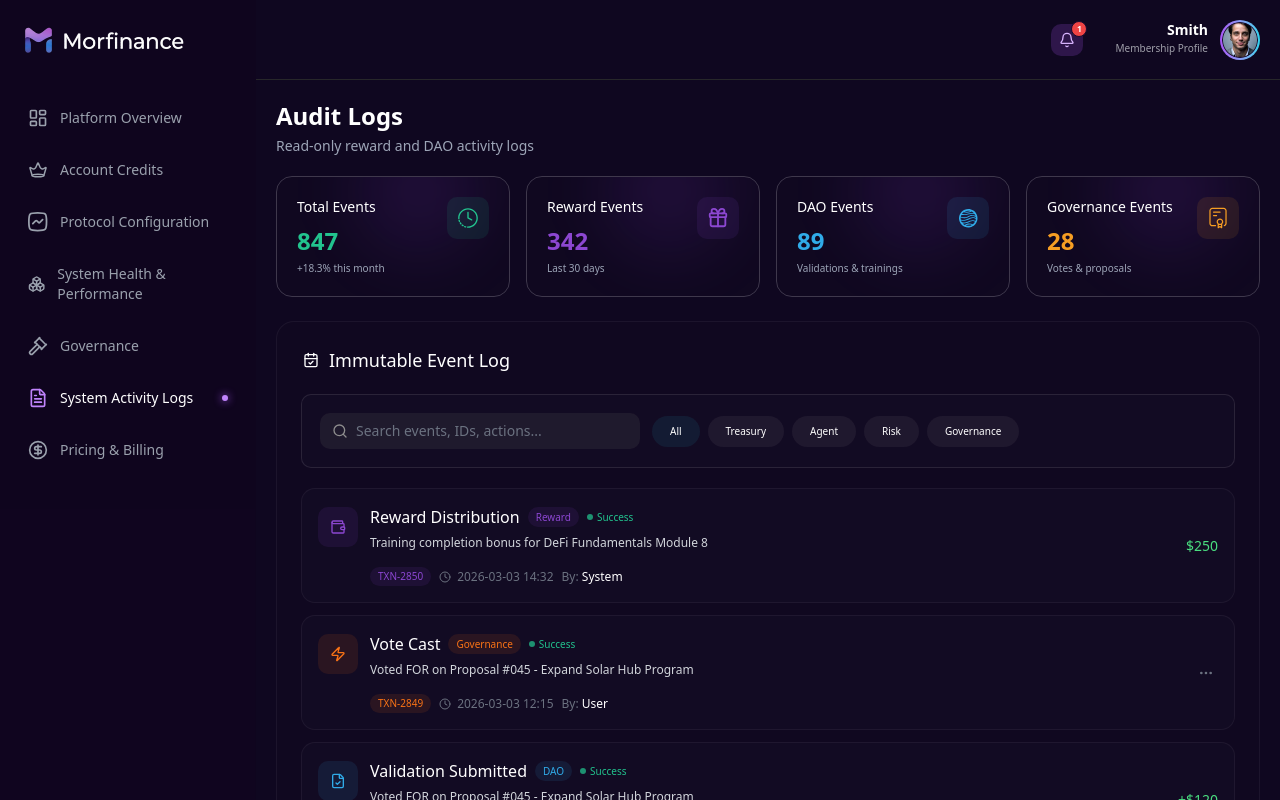
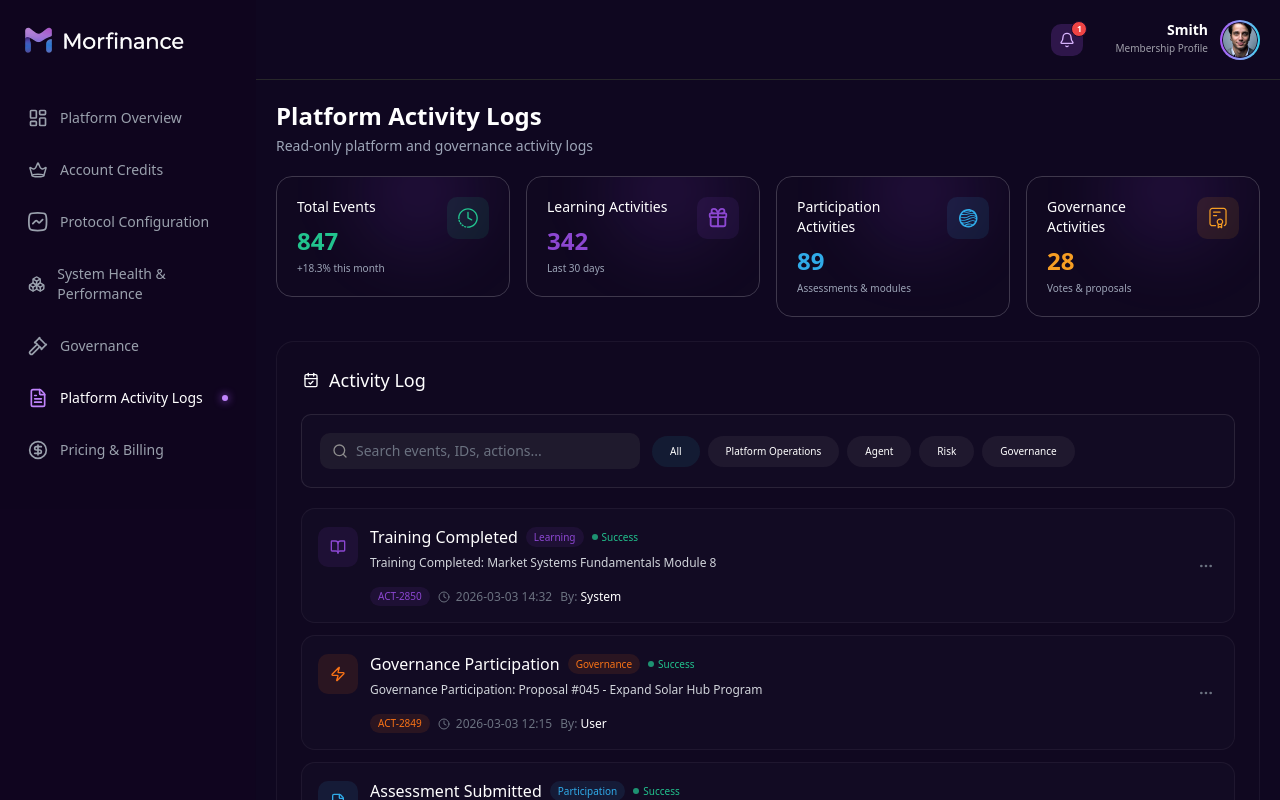
Before and after one commit to Mor-Fin-AI/frontend-v2, a Next.js app: page /audit-logs in a window 1280 px wide. Built offline with nearby package versions, Linux system fonts and the light colour scheme.

Commit message:
Pricing page & System Activity Log Page Rewordding Update

```diff
--- a/src/app/(dashboard)/audit-logs/components/EventLog.tsx
+++ b/src/app/(dashboard)/audit-logs/components/EventLog.tsx
@@ -9,9 +9,9 @@ import clsx from 'clsx';
 // ─── Style maps ───────────────────────────────────────────────────────────────
 
 const CATEGORY_STYLES: Record<EventCategory, { label: string; bg: string }> = {
-    Reward: { label: 'text-[#8C47D1]', bg: 'bg-[#8C47D11A]' },
+    Learning: { label: 'text-[#8C47D1]', bg: 'bg-[#8C47D11A]' },
     Governance: { label: 'text-[#F97316]', bg: 'bg-[#F973161A]' },
-    DAO: { label: 'text-[#30ABE8]', bg: 'bg-[#30ABE81A]' },
+    Participation: { label: 'text-[#30ABE8]', bg: 'bg-[#30ABE81A]' },
 };
 
 const STATUS_STYLES: Record<EventStatus, { dot: string; label: string }> = {
@@ -21,17 +21,17 @@ const STATUS_STYLES: Record<EventStatus, { dot: string; label: string }> = {
 };
 
 const ICON_MAP: Record<string, React.ReactNode> = {
-    reward: <Wallet className="w-4 h-4 text-[#8C47D1]" />,
+    learning: <BookOpen className="w-4 h-4 text-[#8C47D1]" />,
     governance: <Zap className="w-4 h-4 text-[#F97316]" />,
-    dao: <FileCheck className="w-4 h-4 text-[#30ABE8]" />,
+    participation: <FileCheck className="w-4 h-4 text-[#30ABE8]" />,
     training: <BookOpen className="w-4 h-4 text-[#F69E23]" />,
     warning: <AlertTriangle className="w-4 h-4 text-[#EF4444]" />,
 };
 
 const ICON_BG: Record<string, string> = {
-    reward: 'bg-[#8C47D11A] ',
+    learning: 'bg-[#8C47D11A] ',
     governance: 'bg-[#F973161A]',
-    dao: 'bg-[#30ABE81A] ',
+    participation: 'bg-[#30ABE81A] ',
     training: 'bg-[#F69E231A] ',
     warning: 'bg-[#EF44441A] ',
 };
@@ -57,9 +57,9 @@ function StatusBadge({ status }: { status: EventStatus }) {
     );
 }
 
-// ─── TXN Badge ────────────────────────────────────────────────────────────────
+// ─── Act Badge ────────────────────────────────────────────────────────────────
 
-function TxnBadge({ txnId, category, flagged }: { txnId: string; category: EventCategory; flagged?: boolean }) {
+function ActBadge({ actId, category, flagged }: { actId: string; category: EventCategory; flagged?: boolean }) {
     const s = CATEGORY_STYLES[category];
     return (
         <span className={clsx(
@@ -68,7 +68,7 @@ function TxnBadge({ txnId, category, flagged }: { txnId: string; category: Event
                 ? 'bg-[#EF44441A] border-[#EF444433] text-[#EF4444]'
                 : clsx(s.bg, 'border-[#FFFFFF0D]', s.label)
         )}>
-            {txnId}
+            {actId}
         </span>
     );
 }
@@ -76,8 +76,6 @@ function TxnBadge({ txnId, category, flagged }: { txnId: string; category: Event
 // ─── Single log row
 
 function LogRow({ log, index }: { log: AuditLog; index: number }) {
-    const hasAmount = !!log.amount;
-
     return (
         <motion.div
             initial={{ opacity: 0, y: 10 }}
@@ -113,7 +111,7 @@ function LogRow({ log, index }: { log: AuditLog; index: number }) {
 
                 {/* Meta row */}
                 <div className="flex items-center gap-2 flex-wrap">
-                    <TxnBadge txnId={log.txnId} category={log.category} flagged={log.highlighted} />
+                    <ActBadge actId={log.actId} category={log.category} flagged={log.highlighted} />
                     <div className="flex items-center gap-1.5 text-[#6B7280] font-normal text-xs font-inter">
                         <Clock className="w-3 h-3" />
                         <span>{log.timestamp}</span>
@@ -124,20 +122,11 @@ function LogRow({ log, index }: { log: AuditLog; index: number }) {
                 </div>
             </div>
 
-            {/* Right: Amount or actions */}
+            {/* Right: actions */}
             <div className="flex-shrink-0 flex items-center self-center">
-                {hasAmount ? (
-                    <span className={clsx(
-                        'text-sm font-medium font-inter',
-                        log.amountColor === 'green' ? 'text-[#4ADE80]' : 'text-[#EF4444]'
-                    )}>
-                        {log.amount}
-                    </span>
-                ) : (
-                    <button className="text-[#6B7280] hover:text-white transition-colors p-1">
-                        <MoreHorizontal className="w-4 h-4" />
-                    </button>
-                )}
+                <button className="text-[#6B7280] hover:text-white transition-colors p-1">
+                    <MoreHorizontal className="w-4 h-4" />
+                </button>
             </div>
         </motion.div>
     );
@@ -156,7 +145,7 @@ export default function EventLog() {
         const matchesSearch =
             search === '' ||
             log.title.toLowerCase().includes(search.toLowerCase()) ||
-            log.txnId.toLowerCase().includes(search.toLowerCase()) ||
+            log.actId.toLowerCase().includes(search.toLowerCase()) ||
             log.description.toLowerCase().includes(search.toLowerCase());
         return matchesFilter && matchesSearch;
     });
@@ -168,7 +157,7 @@ export default function EventLog() {
                 <div className="w-5 h-5 rounded  flex items-center justify-center">
                     <CalendarCheck className="w-4 h-4 text-white" />
                 </div>
-                <p className="text-white text-base md:text-lg font-medium font-inter">Immutable Event Log</p>
+                <p className="text-white text-base md:text-lg font-medium font-inter">Activity Log</p>
             </div>
 
             {/* Search + Filters */}
--- a/src/app/(dashboard)/audit-logs/data.tsx
+++ b/src/app/(dashboard)/audit-logs/data.tsx
@@ -30,7 +30,7 @@ export const auditStats: AuditStat[] = [
     variant: 'success',
   },
   {
-    title: 'Reward Events',
+    title: 'Learning Activities',
     value: 342,
     subtitle: 'Last 30 days',
     icon: Gift,
@@ -41,9 +41,9 @@ export const auditStats: AuditStat[] = [
     variant: 'default',
   },
   {
-    title: 'DAO Events',
+    title: 'Participation Activities',
     value: 89,
-    subtitle: 'Validations & trainings',
+    subtitle: 'Assessments & modules',
     icon: EventsIcon,
     iconBg: 'bg-[#30ABE81A]',
     iconColor: 'text-[#30ABE8]',
@@ -52,7 +52,7 @@ export const auditStats: AuditStat[] = [
     variant: 'default',
   },
   {
-    title: 'Governance Events',
+    title: 'Governance Activities',
     value: 28,
     subtitle: 'Votes & proposals',
     icon: VotesEventIcon,
@@ -66,22 +66,20 @@ export const auditStats: AuditStat[] = [
 
 // ─── Audit Log Entries
 
-export type EventCategory = 'Reward' | 'Governance' | 'DAO';
+export type EventCategory = 'Learning' | 'Governance' | 'Participation';
 export type EventStatus = 'Success' | 'Flagged' | 'Pending';
-export type EventIconType = 'reward' | 'governance' | 'dao' | 'warning';
-export type FilterTab = 'All' | 'Treasury' | 'Agent' | 'Risk' | 'Governance';
+export type EventIconType = 'learning' | 'governance' | 'participation' | 'warning';
+export type FilterTab = 'All' | 'Platform Operations' | 'Agent' | 'Risk' | 'Governance';
 
 export interface AuditLog {
   id: string;
-  txnId: string;
+  actId: string;
   title: string;
   category: EventCategory;
   status: EventStatus;
   description: string;
   timestamp: string;
   actor: string;
-  amount?: string;
-  amountColor?: 'green' | 'red';
   iconType: EventIconType;
   highlighted?: boolean;
 }
@@ -89,79 +87,71 @@ export interface AuditLog {
 export const auditLogs: AuditLog[] = [
   {
     id: '1',
-    txnId: 'TXN-2850',
-    title: 'Reward Distribution',
-    category: 'Reward',
+    actId: 'ACT-2850',
+    title: 'Training Completed',
+    category: 'Learning',
     status: 'Success',
-    description: 'Training completion bonus for DeFi Fundamentals Module 8',
+    description: 'Training Completed: Market Systems Fundamentals Module 8',
     timestamp: '2026-03-03 14:32',
     actor: 'System',
-    amount: '$250',
-    amountColor: 'green',
-    iconType: 'reward',
+    iconType: 'learning',
   },
   {
     id: '2',
-    txnId: 'TXN-2849',
-    title: 'Vote Cast',
+    actId: 'ACT-2849',
+    title: 'Governance Participation',
     category: 'Governance',
     status: 'Success',
-    description: 'Voted FOR on Proposal #045 - Expand Solar Hub Program',
+    description: 'Governance Participation: Proposal #045 - Expand Solar Hub Program',
     timestamp: '2026-03-03 12:15',
     actor: 'User',
     iconType: 'governance',
   },
   {
     id: '3',
-    txnId: 'TXN-2848',
-    title: 'Validation Submitted',
-    category: 'DAO',
+    actId: 'ACT-2848',
+    title: 'Assessment Submitted',
+    category: 'Participation',
     status: 'Success',
-    description: 'Voted FOR on Proposal #045 - Expand Solar Hub Program',
+    description: 'Assessment submitted for Likoni House verification',
     timestamp: '2026-03-03 12:15',
     actor: 'User',
-    amount: '+$120',
-    amountColor: 'green',
-    iconType: 'dao',
+    iconType: 'participation',
   },
   {
     id: '4',
-    txnId: 'TXN-2845',
-    title: 'Training Enrolled',
-    category: 'DAO',
+    actId: 'ACT-2845',
+    title: 'Learning Module Enrolled',
+    category: 'Participation',
     status: 'Success',
     description: 'Enrolled in Infrastructure Assessment training module',
     timestamp: '2026-02-28 11:30',
     actor: 'User',
-    iconType: 'dao',
+    iconType: 'participation',
   },
   {
     id: '5',
-    txnId: 'TXN-2846',
-    title: 'Payout Processed',
-    category: 'Reward',
+    actId: 'ACT-2846',
+    title: 'Certification Issued',
+    category: 'Learning',
     status: 'Success',
-    description: 'Enrolled in Infrastructure Assessment training module',
+    description: 'Infrastructure Assessment certification issued',
     timestamp: '2026-02-28 08:00',
     actor: 'System',
-    amount: '$1,250',
-    amountColor: 'green',
-    iconType: 'reward',
+    iconType: 'learning',
   },
   {
     id: '6',
-    txnId: 'TXN-2846',
-    title: 'Validation Flagged',
-    category: 'DAO',
+    actId: 'ACT-2847',
+    title: 'Assessment Flagged For Review',
+    category: 'Participation',
     status: 'Flagged',
     description: 'Solar Hub - Surulere completion check flagged for review',
     timestamp: '2026-02-28 11:30',
     actor: 'System',
-    amount: '$0',
-    amountColor: 'red',
     iconType: 'warning',
     highlighted: true,
   },
 ];
 
-export const filterTabs: FilterTab[] = ['All', 'Treasury', 'Agent', 'Risk', 'Governance'];
+export const filterTabs: FilterTab[] = ['All', 'Platform Operations', 'Agent', 'Risk', 'Governance'];
--- a/src/app/(dashboard)/pricing/data.ts
+++ b/src/app/(dashboard)/pricing/data.ts
@@ -37,19 +37,9 @@ export interface PricingStat {
 
 export const pricingStats: PricingStat[] = [
   {
-    label: "Public Milestone Cap",
-    value: "$2,425",
+    label: "Platform Access",
+    value: "24/7",
     valueColor: "text-[#22C38E]",
-  },
-  {
-    label: "Private Milestone Cap",
-    value: "$3,425",
-    valueColor: "text-[#8C47D1]",
-  },
-  {
-    label: "Payout Methods",
-    value: "MPESA + USDC",
-    valueColor: "text-white",
   },
   {
     label: "Platform Fee",
@@ -70,7 +60,7 @@ export const pricingTiers: PricingTier[] = [
       "Construction workers building roads, houses, and community infrastructure on the ground in Mombasa.",
     price: 99,
     priceSuffix: "/Month",
-    highlight: "Up to $2,425 in milestone bonuses",
+    highlight: "Learn more about membership benefits",
     highlightColor: "text-[#22C38E]",
     sectionLabel: "WHAT YOU GET",
     accentColor: "#22C38E",
@@ -79,14 +69,12 @@ export const pricingTiers: PricingTier[] = [
     ctaLabel: "Join Public Tier",
     ctaHref: "#",
     features: [
-      { text: "Daily Construction Wages Via MPESA" },
-      { text: "10 Milestone Bonuses (Up To $2,425)" },
       { text: "Infrastructure Impact Tracking" },
-      { text: "Referral Rewards ($350 / 5 Members)" },
       { text: "Do-Nou Safety Certification Training" },
-      { text: "Dashboard: Overview, Rewards, DAO" },
+      { text: "Platform Features & Governance" },
       { text: "Skills Upgrade Modules" },
-      { text: "Payout Via MPESA Or USDC" },
+      { text: "Education & Learning Programs" },
+      { text: "Community Engagement" },
     ],
   },
   {
@@ -98,7 +86,7 @@ export const pricingTiers: PricingTier[] = [
       "Coordinators, mentors, surveyors, and supervisors leading the workforce and shaping project direction.",
     price: 999,
     priceSuffix: "/Month",
-    highlight: "Up to $3,425 in Leadership Milestones",
+    highlight: "Learn more about the platform and governance",
     highlightColor: "text-[#8C47D1]",
     sectionLabel: "EVERYTHING IN PUBLIC, PLUS",
     accentColor: "#8C47D1",
@@ -108,13 +96,11 @@ export const pricingTiers: PricingTier[] = [
     ctaHref: "#",
     features: [
       { text: "Leadership Role: Coordinator, Mentor, Or Surveyor" },
-      { text: "8 Leadership Milestones (Up To $3,400)" },
       { text: "Project Management Dashboard" },
       { text: "Quarterly Impact Reporting" },
       { text: "Governance Voting On All Proposals" },
       { text: "Full Audit Log Access" },
       { text: "Team Onboarding + Training Tools" },
-      { text: "Payout Via MPESA, USDC, Or Bank Transfer" },
     ],
   },
 ];
--- a/src/app/(dashboard)/pricing/page.tsx
+++ b/src/app/(dashboard)/pricing/page.tsx
@@ -50,12 +50,12 @@ export default function PricingPage() {
 
         <motion.p variants={fadeUp} className="text-[#7880A4] text-sm sm:text-base leading-7">
           Join the Do-Nou Infrastructure Project in Mombasa. Pick the role that matches your
-          contribution — all fees flow back to the MorFinance Treasury to fund real infrastructure.
+          contribution and explore learning programs and governance.
         </motion.p>
       </motion.section>
 
       {/* Stats bar */}
-      <motion.section
+      {/* <motion.section
         ref={statsAnim.ref}
         initial="hidden"
         animate={statsAnim.controls}
@@ -70,7 +70,7 @@ export default function PricingPage() {
             <StatItem key={stat.label} stat={stat} />
           ))}
         </div>
-      </motion.section>
+      </motion.section> */}
 
       {/* Pricing cards grid */}
       <section className="mx-auto max-w-6xl grid grid-cols-1 xl:grid-cols-2 gap-6">
--- a/src/layout/VerticalNavigationBar/menu.ts
+++ b/src/layout/VerticalNavigationBar/menu.ts
@@ -52,7 +52,7 @@ export const sidebarMenu: MenuItem[] = [
   },
   {
     id: "audit",
-    label: "System Activity Logs",
+    label: "Platform Activity Logs",
     href: "/audit-logs",
     icon: "file",
   },
--- a/src/lib/routes.ts
+++ b/src/lib/routes.ts
@@ -28,13 +28,13 @@ export const routeMeta: Record<
     subtitle: "View proposals and cast your vote"
   },
   "/audit-logs": {
-    title: "Audit Logs",
-    breadcrumb: "Audit Logs",
-    subtitle: "Read-only reward and DAO activity logs"
+    title: "Platform Activity Logs",
+    breadcrumb: "Platform Activity Logs",
+    subtitle: "Read-only platform and governance activity logs"
   },
   "/pricing": {
     title: "Pricing",
     breadcrumb: "Pricing",
-    subtitle: "Learn more about the rewards and DAO activities"
+    subtitle: "Explore learning programs and governance"
   },
 };
```
